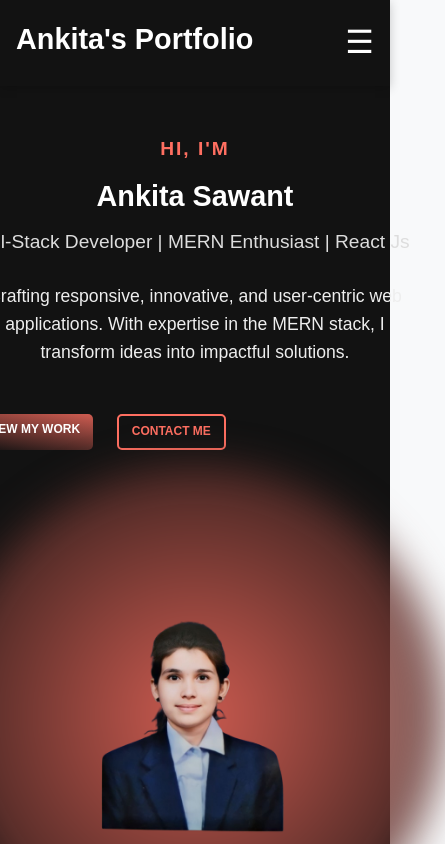
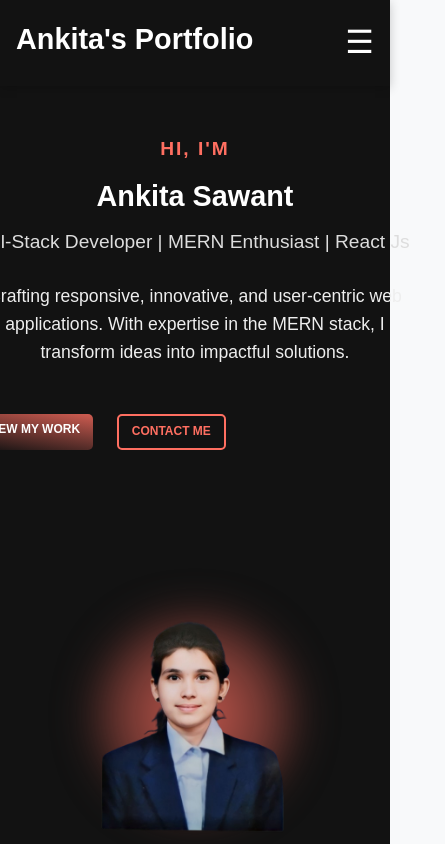
Before and after one commit to Ankita1925/my-portfolio, a React (Vite) app: page / in a window 390 px wide. Shown: the top 844 px of the page, 445 px wide, since content can reach past the window. Built offline with nearby package versions, Linux system fonts and the light colour scheme.

Commit message:
Update Hero.css

```diff
--- a/src/components/styles/Hero.css
+++ b/src/components/styles/Hero.css
@@ -200,6 +200,11 @@
     .hero-image img {
         width: 300px;
     }
+
+    .hero-image::before {
+        width: 300px;
+        height: 300px;
+    }
 }
 
 @media (max-width: 768px) {
@@ -227,6 +232,11 @@
     .hero-image img {
         width: 250px;
     }
+
+    .hero-image::before {
+        width: 250px;
+        height: 250px;
+    }
 }
 
 @media (max-width: 480px) {
@@ -246,4 +256,9 @@
     .hero-image img {
         width: 200px;
     }
+
+    .hero-image::before {
+        width: 200px;
+        height: 200px;
+    }
 }
```
